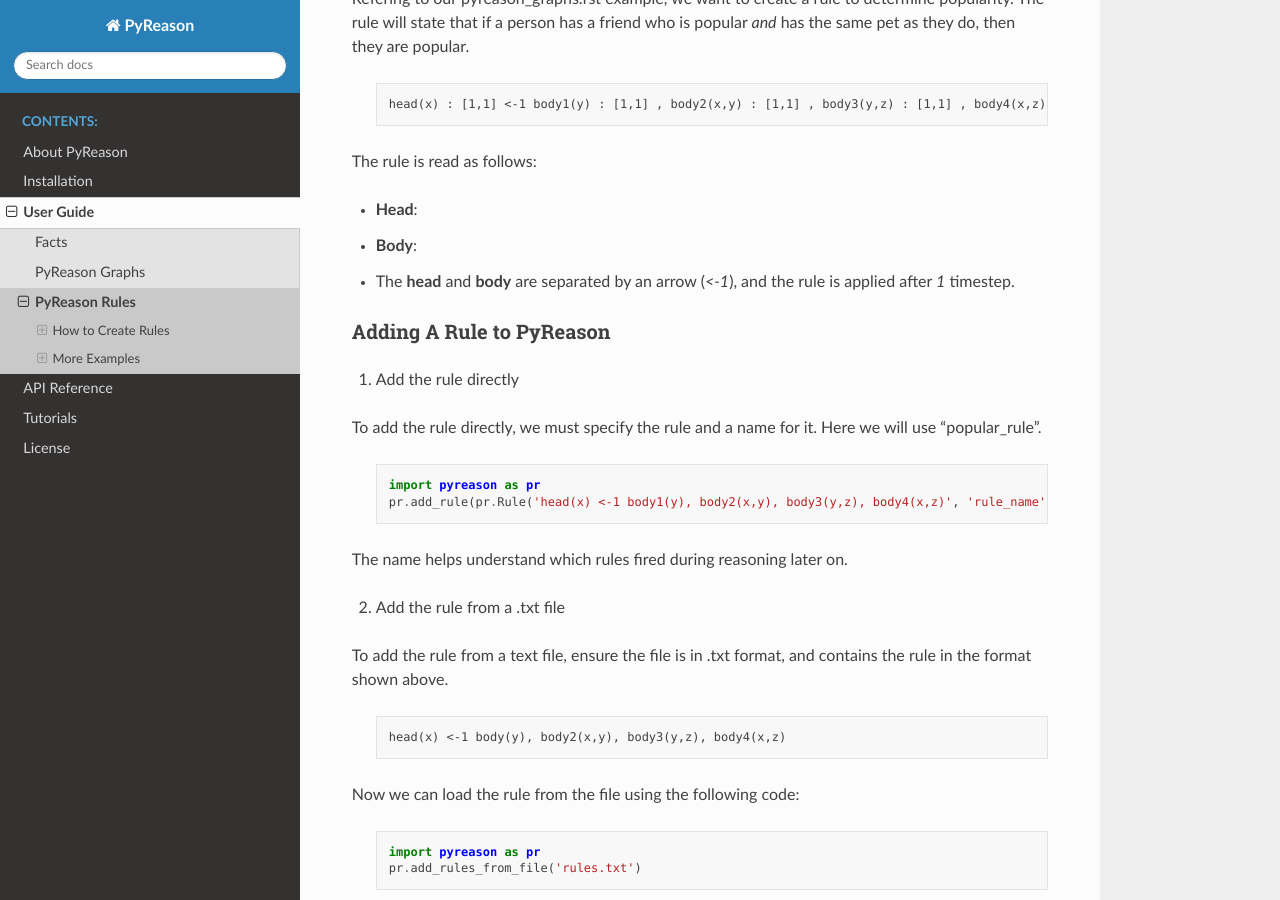
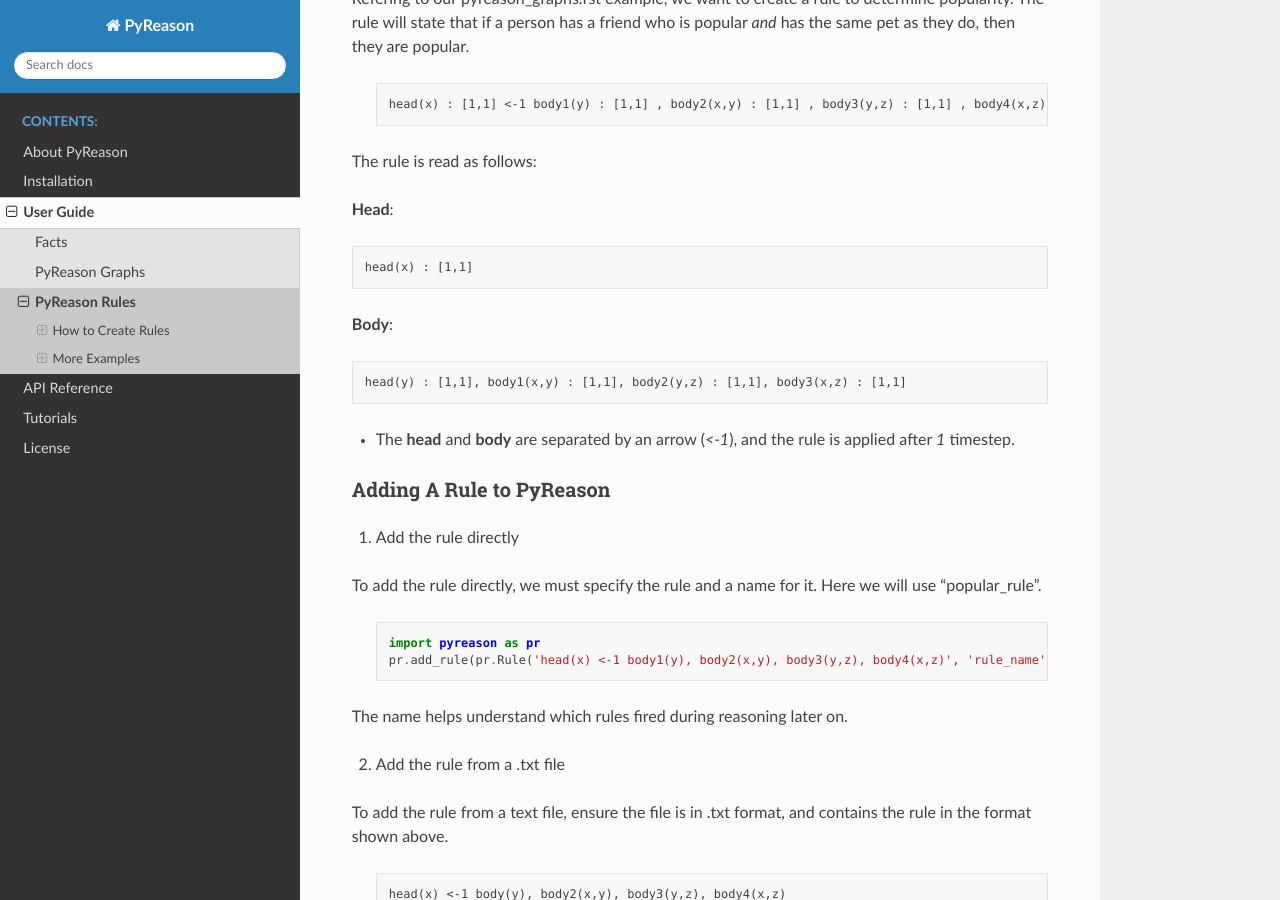
Before and after one commit to lab-v2/pyreason, a Sphinx documentation site: the page built from docs/source/user_guide/pyreason_rules.rst, in a window 1280 px wide and 900 px high, scrolled down 1196 px. Built offline with Sphinx 7.4.7 and the Read the Docs theme 3.1.0, drawn with Linux system fonts in a browser that asks for light colours; pages that are not in the unit, such as notebooks, are missing from menus.

Commit message:
rule edits

```diff
--- a/docs/source/user_guide/pyreason_rules.rst
+++ b/docs/source/user_guide/pyreason_rules.rst
@@ -58,15 +58,18 @@
 
 The rule is read as follows:
 
-- **Head**:
+**Head**:
 
-    .. code:: text
-        `head(x) : [1,1]`
+.. code:: text
 
-- **Body**:
+    head(x) : [1,1]
 
-    .. code:: text
-        `head(y) : [1,1], body1(x,y) : [1,1], body2(y,z) : [1,1], body3(x,z) : [1,1]`
+**Body**:
+
+.. code:: text
+
+    head(y) : [1,1], body1(x,y) : [1,1], body2(y,z) : [1,1], body3(x,z) : [1,1]
+
 
 - The **head** and **body** are separated by an arrow (`<-1`), and the rule is applied after `1` timestep.
 
```
